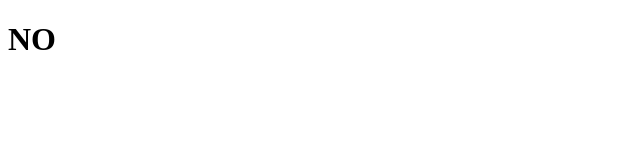
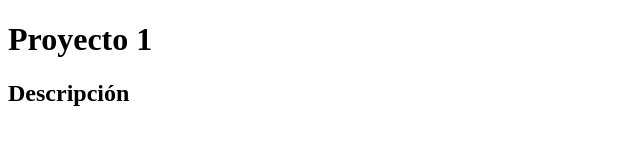
Before and after one commit to rubenzunigacarrillo/proyecto1, a plain HTML site: page index.html in a window 1280 px wide. Shown: the whole page, without its empty margins (0-640 px from the left). Drawn offline with Linux system fonts and the light colour scheme.

Commit message:
subtitulo agregado + renombramiento h1

```diff
--- a/index.html
+++ b/index.html
@@ -6,6 +6,7 @@
     <title>Proyecto 1</title>
 </head>
 <body>
-    <h1>NO</h1>
+    <h1>Proyecto 1</h1>
+    <h2>Descripción</h2>
 </body>
 </html>
```
